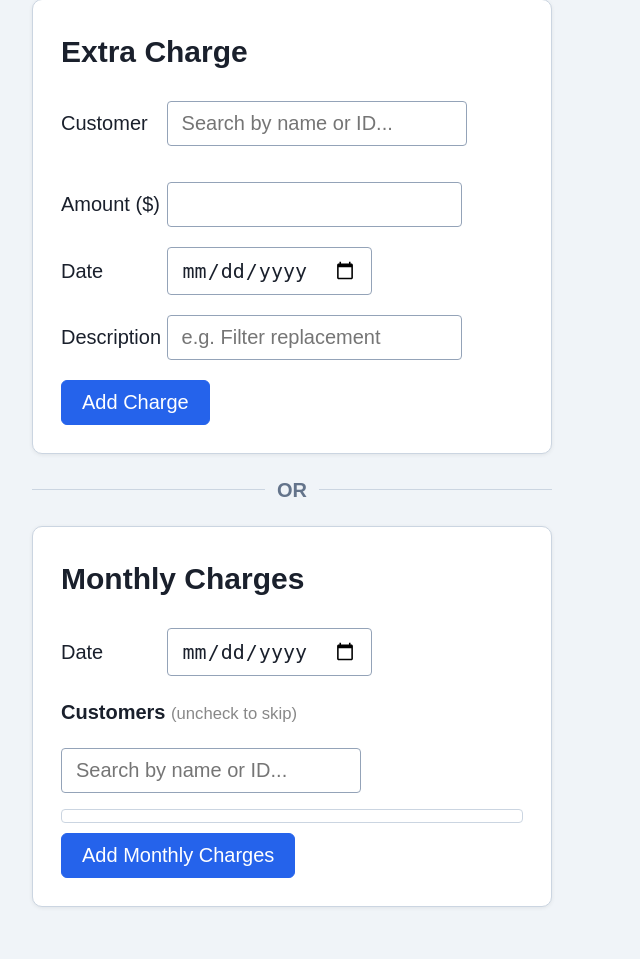
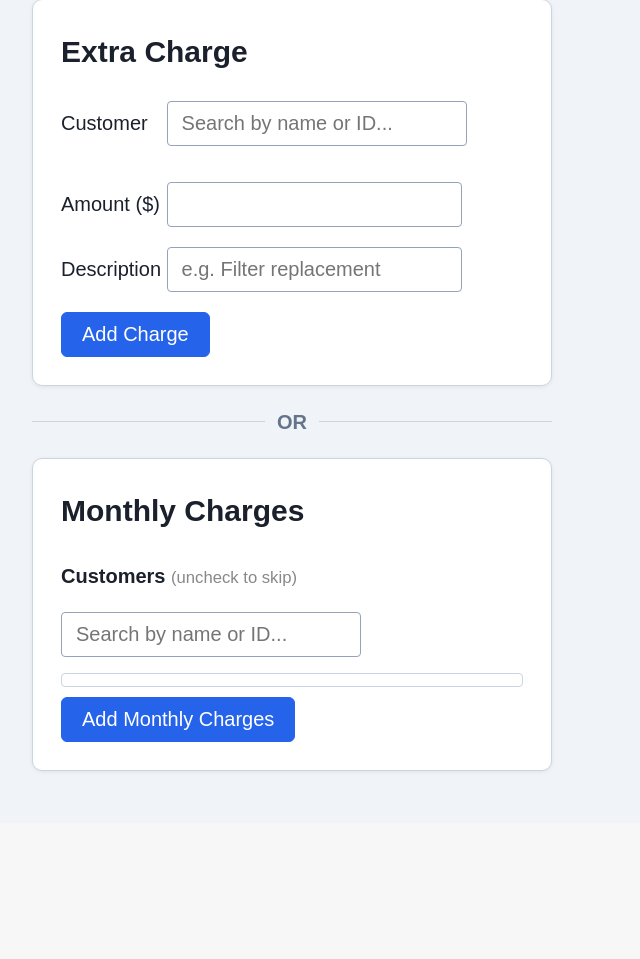
Before and after one commit to hassannajj/PaymentTracker, a Flask app: page /add_charge in a window 1280 px wide. Shown: the part 218-1177 px from the top of the page, without its empty margins (0-640 px from the left). After the commit the page ends 991 px from the top, so only its background shows below. Run offline with Flask 3, Linux system fonts and the light colour scheme; data that the repository does not hold is empty.

Commit message:
fix: remove date inputs from charge forms, auto-set date to today
Consistent with payment forms — charges now record today's date at
insert time rather than requiring user input. The monthly charges warning
now fires on page load for the current month instead of on date change.

Co-Authored-By: Claude Sonnet 4.6 <noreply@anthropic.com>

```diff
--- a/app.py
+++ b/app.py
@@ -270,14 +270,13 @@ def add_charge():
     if 'extra_charge' in request.form:
         customer_id = request.form.get('customer_id_extra')
         amount = request.form.get('amount_extra')
-        date = request.form.get('date_extra')
         notes = request.form.get('notes_extra', '')
         transaction = repository.Transaction(
             id=None,
             customer_id=int(customer_id),
             transaction_type='Charge',
             amount=float(amount),
-            date=date,
+            date=date.today().strftime('%Y-%m-%d'),
             notes=notes
         )
         repository.add_transaction(transaction)
@@ -285,7 +284,7 @@ def add_charge():
 
     # Monthly charges — bulk, respecting checkbox selections
     if 'monthly_charges' in request.form:
-        date = request.form.get('date_monthly')
+        today = date.today().strftime('%Y-%m-%d')
         customers = repository.get_all_customers()
         for customer in customers:
             if request.form.get(f'customer_{customer.id}'):
@@ -294,7 +293,7 @@ def add_charge():
                     customer_id=customer.id,
                     transaction_type='Charge',
                     amount=customer.rate,
-                    date=date,
+                    date=today,
                     notes='Monthly charge'
                 )
                 repository.add_transaction(transaction)
--- a/templates/add_charge.html
+++ b/templates/add_charge.html
@@ -18,10 +18,6 @@
             <input type="number" step="0.01" id="amount_extra" name="amount_extra" required>
         </p>
         <p>
-            <label class="field" for="date_extra">Date</label>
-            <input type="date" id="date_extra" name="date_extra" required>
-        </p>
-        <p>
             <label class="field" for="notes_extra">Description</label>
             <input type="text" id="notes_extra" name="notes_extra" placeholder="e.g. Filter replacement">
         </p>
@@ -35,10 +31,6 @@
 <div class="section">
     <h2>Monthly Charges</h2>
     <form method="post">
-        <p>
-            <label class="field" for="date_monthly">Date</label>
-            <input type="date" id="date_monthly" name="date_monthly" required>
-        </p>
         <p>
             <strong>Customers</strong> <small style="color:#888;">(uncheck to skip)</small>
         </p>
@@ -63,23 +55,20 @@
     wireCustomerSearch('customer_search_extra', 'list_of_customers_extra', 'customer_id_extra', 'extra-form');
     wireCustomerFilter('customer-filter', '.customer-row');
 
-    document.getElementById('date_monthly').addEventListener('change', function () {
-        const val = this.value;
-        if (!val) { document.getElementById('monthly-warning').style.display = 'none'; return; }
-        const ym = val.slice(0, 7);
+    // Check on page load whether this month already has charges
+    (function () {
+        const today = new Date();
+        const ym = today.getFullYear() + '-' + String(today.getMonth() + 1).padStart(2, '0');
         fetch(`/api/monthly_charge_exists?month=${ym}`)
             .then(r => r.json())
             .then(data => {
-                const w = document.getElementById('monthly-warning');
                 if (data.count > 0) {
-                    const d = new Date(val + 'T00:00:00');
-                    const label = d.toLocaleString('default', { month: 'long', year: 'numeric' });
+                    const label = today.toLocaleString('default', { month: 'long', year: 'numeric' });
+                    const w = document.getElementById('monthly-warning');
                     w.textContent = `Warning: Monthly charges were already run for ${label} (${data.count} customer${data.count === 1 ? '' : 's'} charged). Submitting again will charge them a second time.`;
                     w.style.display = 'block';
-                } else {
-                    w.style.display = 'none';
                 }
             });
-    });
+    })();
 </script>
 {% endblock %}
```
